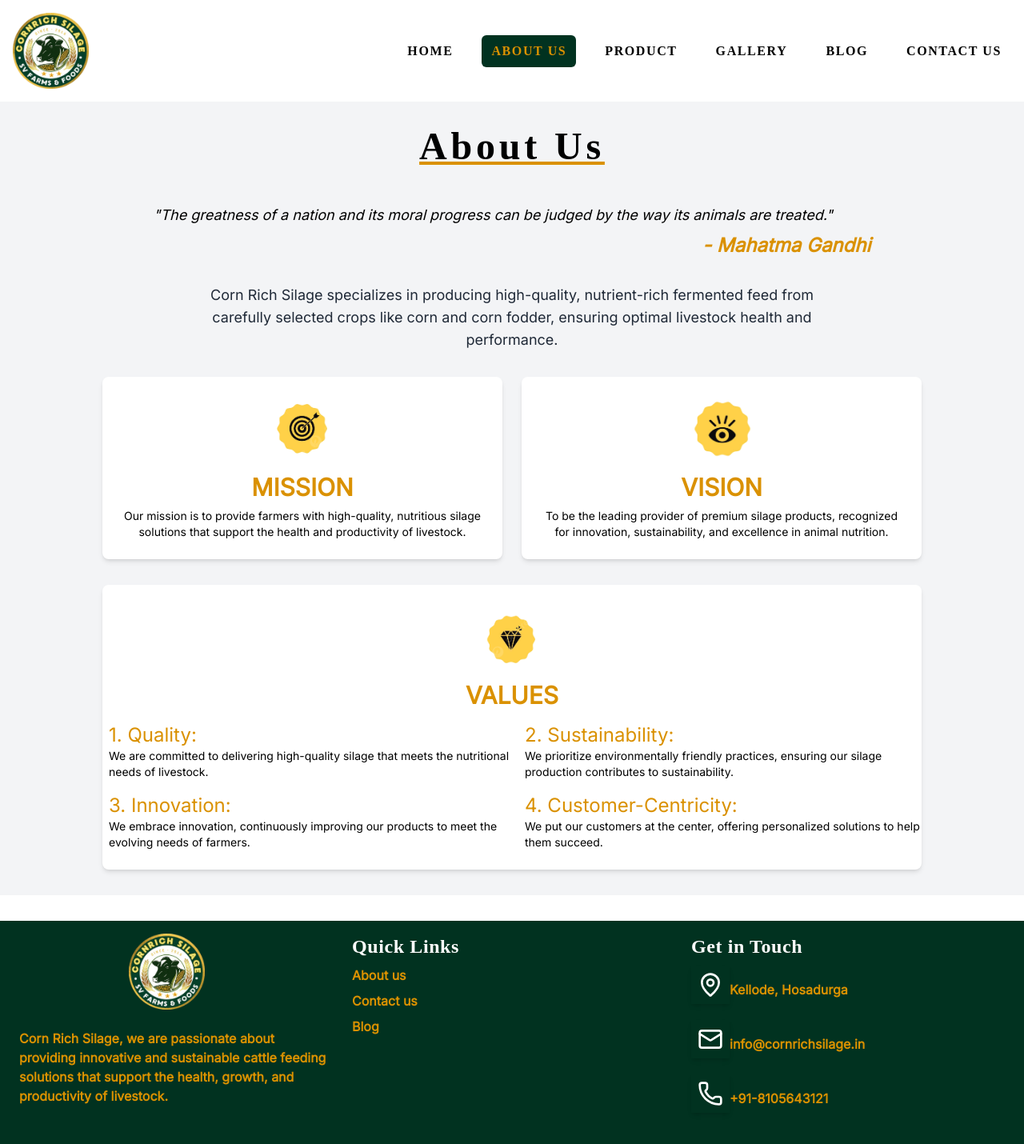
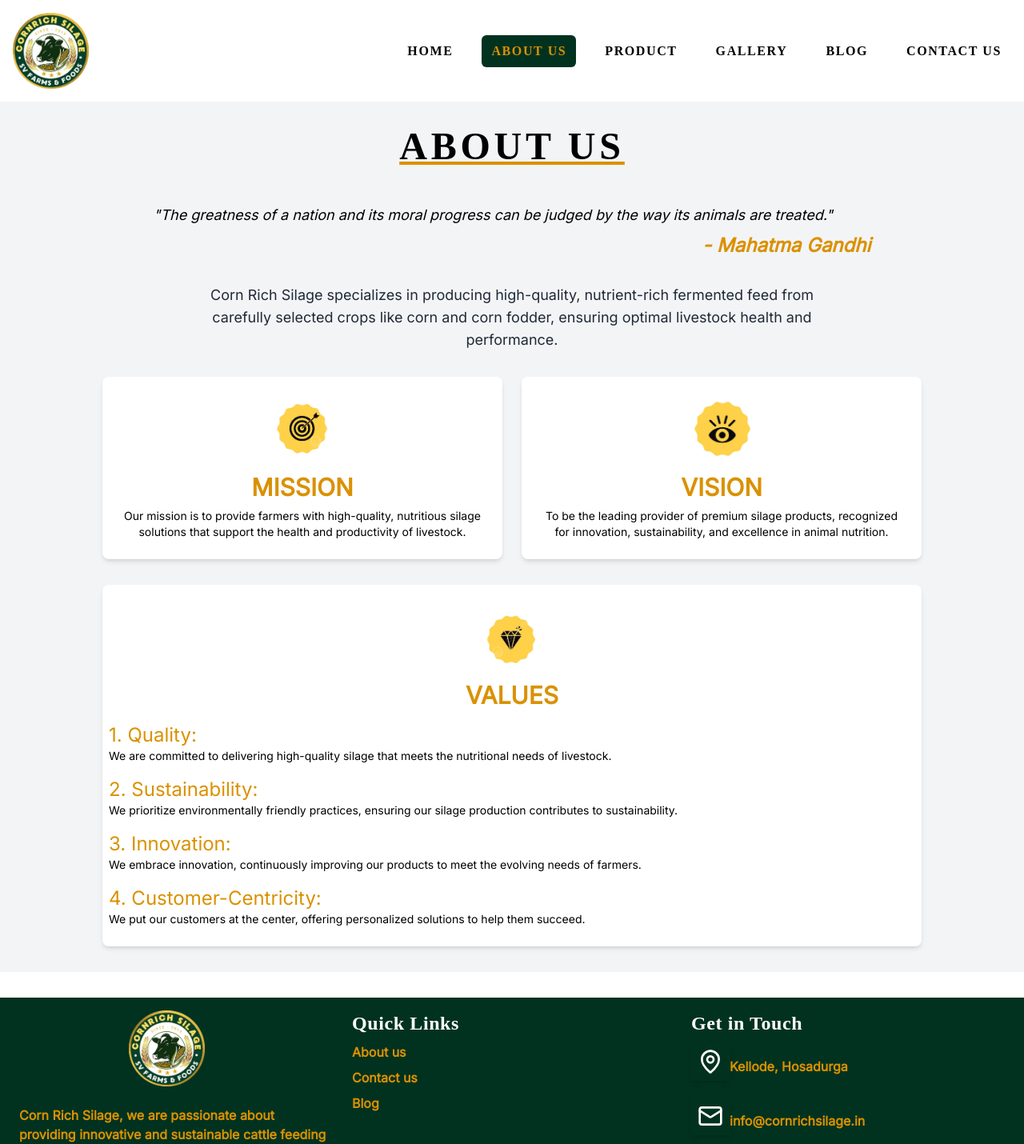
Before and after one commit to Santhosh7kavul/sv_foods, a Next.js app: page /about in a window 1280 px wide. Shown: the top 1430 px of the page at 80% size. Built offline with nearby package versions, Linux system fonts and the light colour scheme; a web font is replaced by a local one.

Commit message:
first build optimaztion

```diff
--- a/src/app/about/page.tsx
+++ b/src/app/about/page.tsx
@@ -1,3 +1,4 @@
+/* eslint-disable react/no-unescaped-entities */
 // import Image from "next/image";
 // // import img1 from "../../resources/aboutImg.png";
 // import missionImg from "../../resources/mission.png";
@@ -92,7 +93,7 @@
     <div className="flex flex-col items-center text-center px-4 py-8 space-y-8 bg-gray-100 md:px-8">
       {/* Title */}
       <h1 className="text-4xl md:text-5xl font-bold font-inria tracking-widest text-black underline decoration-[#DA9100] mb-4">
-        About Us
+        ABOUT US
       </h1>
 
       {/* Quote Section */}
@@ -132,7 +133,7 @@
         <Image src={valuesImg} alt="Values" className="w-20 h-20 mb-4 object-contain" />
         <h2 className="text-2xl md:text-3xl font-bold text-[#DA9100]">VALUES</h2>
 
-        <div className="grid grid-cols-1 md:grid-cols-2 gap-4 w-full mt-4 ml-4">
+        <div className="grid grid-cols-1 md:grid-cols-1 gap-4 w-full mt-4 ml-4">
           <div>
             <h3 className="text-2xl  text-[#DA9100] text-left">1. Quality:</h3>
             <p className="text-black text-sm text-left">We are committed to delivering high-quality silage that meets the nutritional needs of livestock.</p>
--- a/src/app/blog/page.tsx
+++ b/src/app/blog/page.tsx
@@ -1,3 +1,4 @@
+/* eslint-disable react/no-unescaped-entities */
 export default function Blog() {
   return (
     <div className="min-h-screen flex flex-col items-center justify-center bg-gray-100 text-center p-6">
--- a/src/app/contact/page.tsx
+++ b/src/app/contact/page.tsx
@@ -1,3 +1,4 @@
+/* eslint-disable @typescript-eslint/no-explicit-any */
 "use client";
 import { Mail, MapPin, Phone, Send } from "lucide-react";
 import { useState } from "react";
@@ -11,11 +12,11 @@
     message: "",
   });
 
-  const handleChange = (e) => {
+  const handleChange = (e: { target: { name: any; value: any; }; }) => {
     setFormData({ ...formData, [e.target.name]: e.target.value });
   };
 
-  const handleSubmit = (e) => {
+  const handleSubmit = (e: { preventDefault: () => void; }) => {
     e.preventDefault();
     console.log("Form Data Submitted:", formData);
     alert("Your message has been sent!");
```
